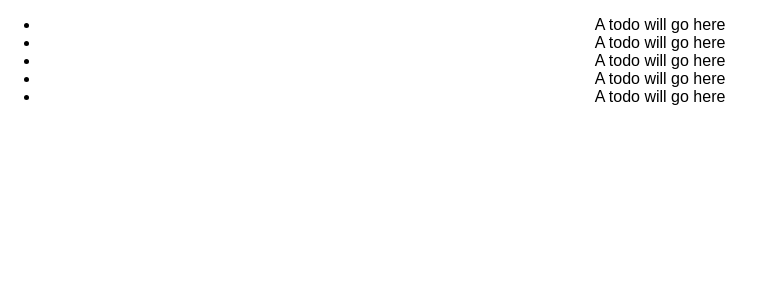
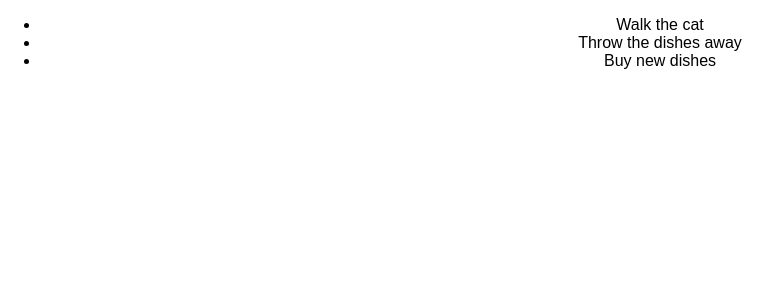
Before and after one commit to rosshopkins2006/intro-to-react, a React (Create React App) app: page / in a window 1280 px wide. Shown: the top 300 px of the page, without its empty margins (0-781 px from the left). Built offline with nearby package versions, Linux system fonts and the light colour scheme.

Commit message:
Was finally able to render the checklist data of the props description now I begin work on the checkboxs'

```diff
--- a/src/App.js
+++ b/src/App.js
@@ -3,31 +3,31 @@ import './App.css';
 import ToDo from './components/ToDo.js';
 
 class App extends Component {
+
   constructor(props) {
     super(props);
     this.state = {
       todos: [
-        {description: 'Walk the Cat', isCompleted: true},
-        {description: "Throw the dishes away", isCompleted: true},
-        {description: "Buy new dishes", isCompleted: false}
+
+        { description: 'Walk the cat', isCompleted: true },
+        { description: 'Throw the dishes away', isCompleted: false },
+        { description: 'Buy new dishes', isCompleted: false }
       ]
     };
   }
 
-
   render() {
     return (
+
       <div className="App">
         <ul>
-          <ToDo />
-          <ToDo />
-          {this.state.todos.map((todo, index) =>
-            <ToDo key={ index } />
-          )}
-        </ul>
-      </div>
-    );
-  }
+        { this.state.todos.map( (todo, index) =>
+          <ToDo key={ index } description={ todo.description } isCompleted={ todo.isCompleted } />
+        )}
+      </ul>
+     </div>
+   );
+ }
 }
 
 export default App;
--- a/src/components/ToDo.js
+++ b/src/components/ToDo.js
@@ -2,7 +2,7 @@ import React, {Component} from 'react';
 class ToDo extends Component {
   render(){
     return (
-      <li> A todo will go here</li>
+      <li>{this.props.description}</li>
     );
   }
 }
```
